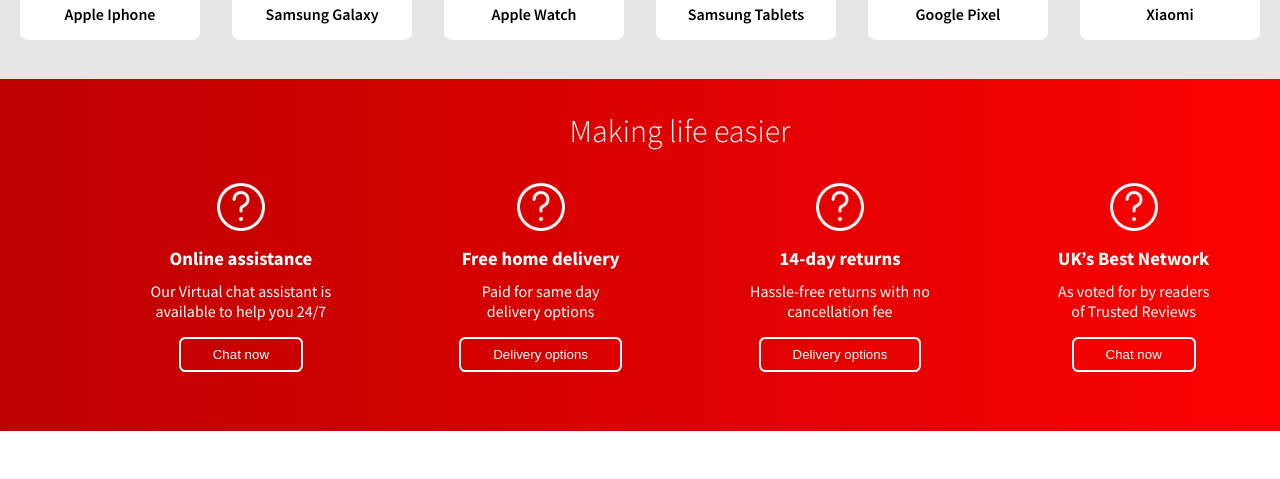
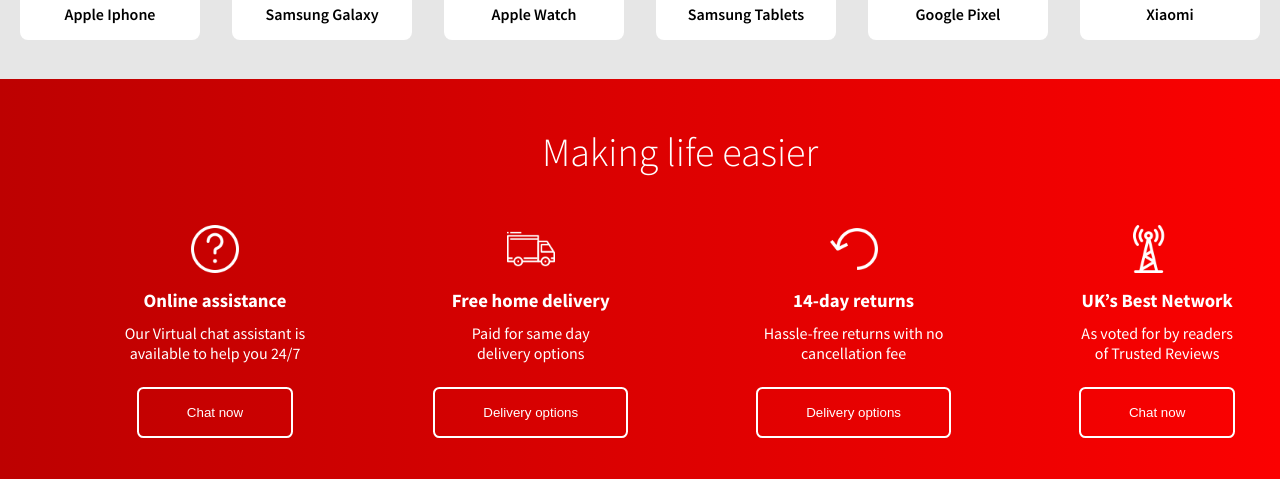
Before and after one commit to CristiTomaaa/vdf-clone, a plain HTML site: page index.html in a window 1280 px wide. Shown: the part 1862-2341 px from the top of the page. Before the commit the page ends 2293 px from the top, so only its background shows below. Drawn offline with Linux system fonts and the light colour scheme.

Commit message:
added the icons for the last section

```diff
--- a/_home.scss
+++ b/_home.scss
@@ -445,7 +445,7 @@ nav {
 .advantages {
   display: flex;
   flex-direction: column;
-  height: 22rem;
+  height: 25rem;
   background-image: linear-gradient(right, #ff0101, #bd0101);
   min-width: 85rem;
   width: 100%;
@@ -454,11 +454,11 @@ nav {
 
   .subtitle {
     h2 {
-      font-size: 2rem;
+      font-size: 2.5rem;
       font-weight: 300;
       text-align: center;
       color: white;
-      margin: 2rem 0rem;
+      margin: 3rem 0rem;
     }
   }
   .cards {
@@ -483,13 +483,13 @@ nav {
         color: white;
       }
       button {
-        padding: 0.5rem 2rem;
+        padding: 1rem 3rem;
         background: transparent;
         border-color: white;
         border: 2px white solid;
         border-radius: 0.4rem;
         color: white;
-        margin: 1rem 0rem;
+        margin: 1.5rem 0rem;
       }
       button:hover {
         color: black;
--- a/index.html
+++ b/index.html
@@ -178,19 +178,19 @@
           <button>Chat now</button>
         </div>
         <div class="card">
-          <img src="/img/question.png" alt="" />
+          <img src="/img/truck.png" alt="" />
           <h3>Free home delivery</h3>
           <p>Paid for same day <br />delivery options</p>
           <button>Delivery options</button>
         </div>
         <div class="card">
-          <img src="/img/question.png" alt="" />
+          <img src="/img/return.png" alt="" />
           <h3>14-day returns</h3>
           <p>Hassle-free returns with no <br />cancellation fee</p>
           <button>Delivery options</button>
         </div>
         <div class="card">
-          <img src="/img/question.png" alt="" />
+          <img src="/img/signal-tower.png" alt="" />
           <h3>UK’s Best Network</h3>
           <p>As voted for by readers <br />of Trusted Reviews</p>
           <button>Chat now</button>
```
Also changed, not shown: img/return.png (added), img/truck.png (added), style.css, 1 other file.
